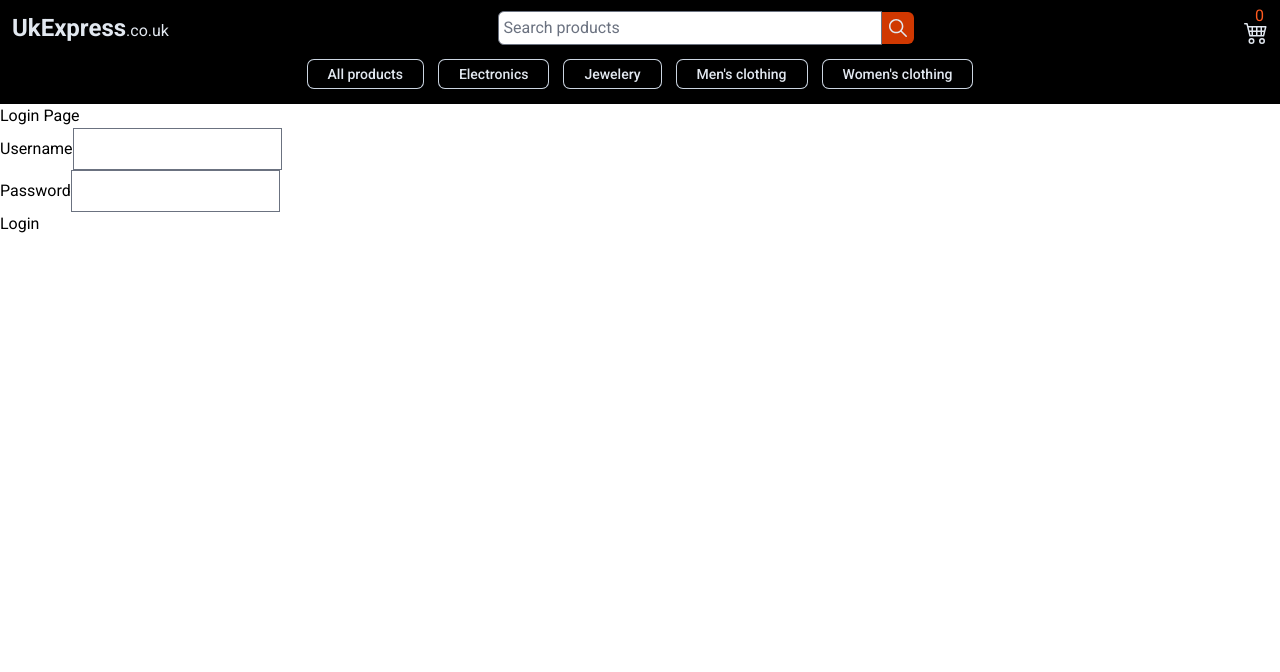
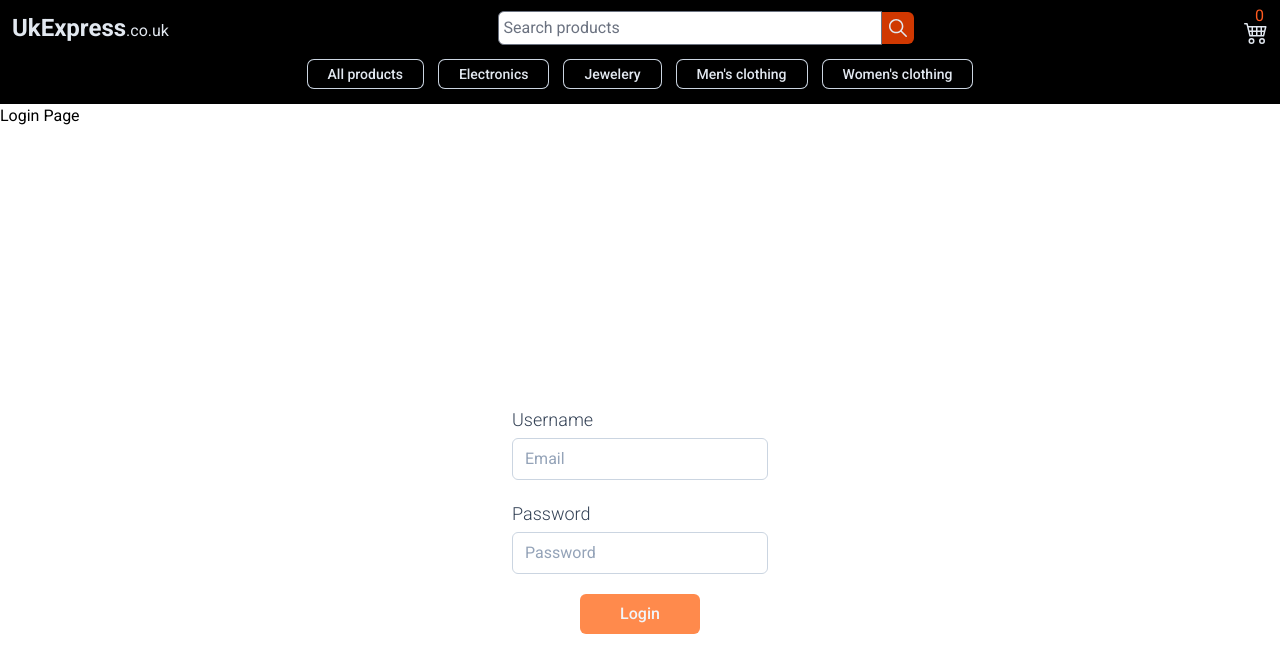
Before and after one commit to NDraganov/uk-express, a React (Vite) app: page /login in a window 1280 px wide. Shown: the top 672 px of the page. Built offline with nearby package versions, Linux system fonts and the light colour scheme.

Commit message:
Add basic styles to login form

```diff
--- a/src/features/auth/login/LoginForm.tsx
+++ b/src/features/auth/login/LoginForm.tsx
@@ -7,14 +7,33 @@ export default function LoginForm() {
   }
 
   return (
-    <form onSubmit={handleSubmit}>
-      <div>
-        <label htmlFor="username">Username</label>
-        <input type="email" name="username" id="username" />
+    <form
+      className="flex items-center justify-center flex-col w-1/5"
+      onSubmit={handleSubmit}
+    >
+      <div className="flex items-start justify-center flex-col w-full">
+        <label className="text-lg text-slate-700 font-light" htmlFor="username">
+          Username
+        </label>
+        <input
+          className="rounded-md my-1 w-full border border-slate-300 focus:outline-none focus:border-orange-500 focus:ring-orange-500 placeholder-slate-400"
+          type="email"
+          name="username"
+          id="username"
+          placeholder="Email"
+        />
       </div>
-      <div>
-        <label htmlFor="password">Password</label>
-        <input type="password" name="password" id="password" />
+      <div className="flex items-start justify-center flex-col w-full mt-4">
+        <label className="text-lg text-slate-700 font-light" htmlFor="password">
+          Password
+        </label>
+        <input
+          className="rounded-md my-1 w-full border border-slate-300 focus:outline-none focus:border-orange-500 focus:ring-orange-500 placeholder-slate-400"
+          type="password"
+          name="password"
+          id="password"
+          placeholder="Password"
+        />
       </div>
       <SubmitButton
         title="Login"
--- a/src/pages/LoginPage.tsx
+++ b/src/pages/LoginPage.tsx
@@ -4,7 +4,9 @@ export default function LoginPage() {
   return (
     <main>
       <h1>Login Page</h1>
-      <LoginForm />
+      <div className="flex items-center justify-center h-screen">
+        <LoginForm />
+      </div>
     </main>
   );
 }
--- a/src/ui/SubmitButton.tsx
+++ b/src/ui/SubmitButton.tsx
@@ -10,7 +10,11 @@ export default function SubmitButton({
   disabled,
 }: SubmitButtonProps) {
   return (
-    <button className="" disabled={disabled} onClick={onSubmit}>
+    <button
+      className="bg-orange-400 hover:bg-orange-500 py-2 px-10 my-4 text-slate-100 font-medium rounded-md"
+      disabled={disabled}
+      onClick={onSubmit}
+    >
       {title}
     </button>
   );
```
